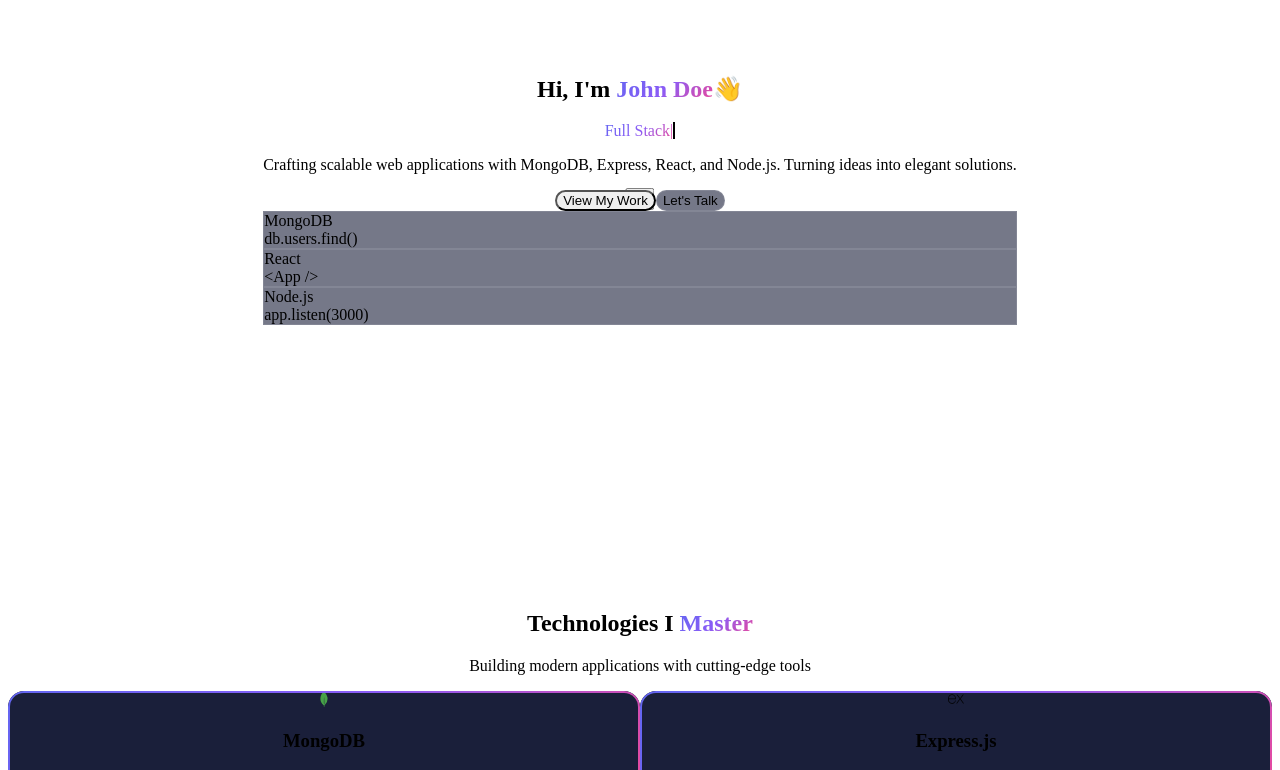
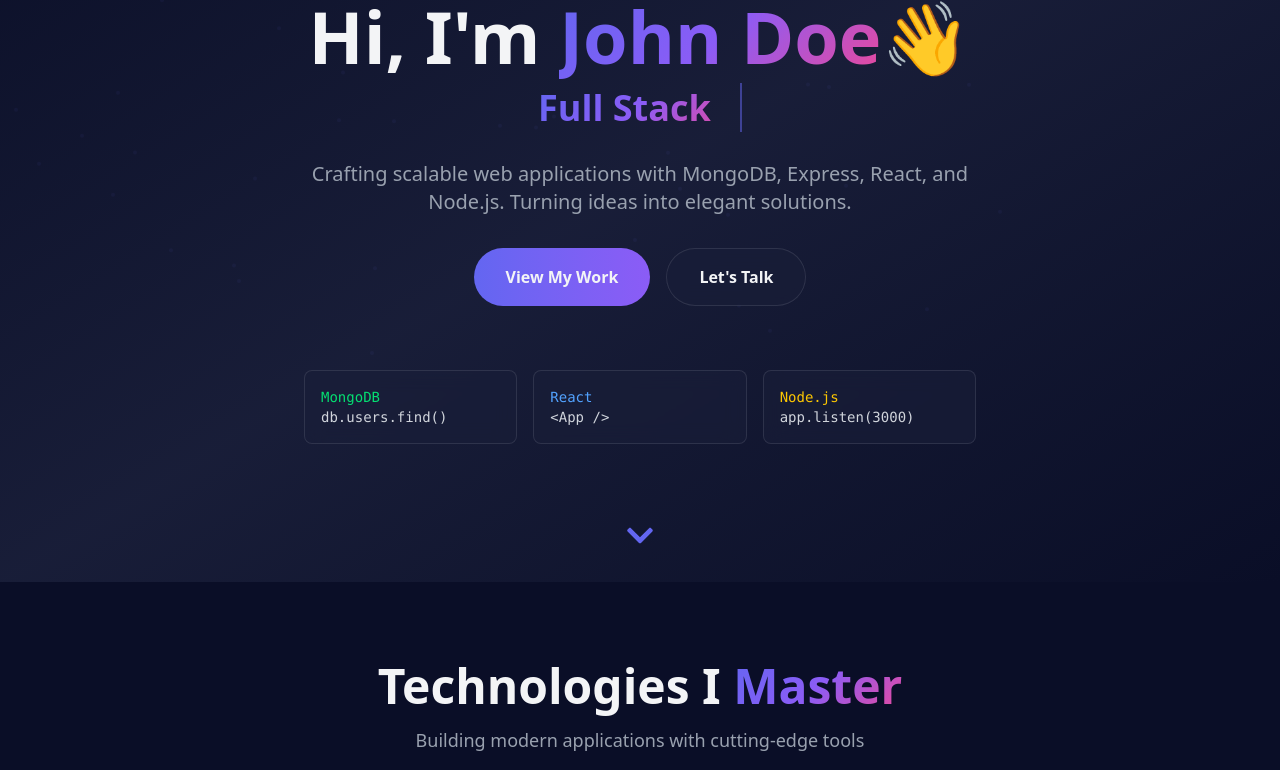
Before and after one commit to ana-yet/anayet-portfolio, a Next.js app: page / in a window 1280 px wide. Shown: the part 218-988 px from the top of the page. Built offline with nearby package versions, Linux system fonts and the light colour scheme.

Commit message:
solved the all errors. - hero section and css design probles

```diff
--- a/next.config.mjs
+++ b/next.config.mjs
@@ -1,6 +1,9 @@
 /** @type {import('next').NextConfig} */
 const nextConfig = {
   /* config options here */
+  images: {
+    domains: ["images.unsplash.com", "i.pravatar.cc", "images.remotePatterns"],
+  },
 };
 
 export default nextConfig;
--- a/src/app/globals.css
+++ b/src/app/globals.css
@@ -1,45 +1,43 @@
-@tailwind utilities;
+@import "tailwindcss";
 
-@layer base {
-  :root {
+/*
+ * Use the `@theme` directive to add custom values to your theme.
+ * These values will be used to generate custom CSS properties and utility classes.
+ */
+@theme {
   --font-inter: "Inter", sans-serif;
   --font-space-grotesk: "Space Grotesk", sans-serif;
   --font-fira-code: "Fira Code", monospace;
-  }
+
+  --color-primary: #6366f1;
+  --color-secondary: #8b5cf6;
+  --color-accent: #ec4899;
+  --color-dark-bg: #0a0e27;
+  --color-dark-card: #1a1f3a;
+  --color-dark-lighter: #252b4a;
 }
 
-@layer utilities {
-  .gradient-text {
+/*
+ * Use the `@utility` directive to register custom utility classes that
+ * Tailwind can safely purge and optimize.
+ */
+@utility gradient-text {
   background: linear-gradient(135deg, #6366f1 0%, #8b5cf6 50%, #ec4899 100%);
   -webkit-background-clip: text;
   -webkit-text-fill-color: transparent;
   background-clip: text;
 }
 
-  .glass {
+@utility glass {
   background: rgba(26, 31, 58, 0.6);
   backdrop-filter: blur(10px);
   border: 1px solid rgba(255, 255, 255, 0.1);
 }
 
-  .gradient-border {
+@utility gradient-border {
   position: relative;
   background: #1a1f3a;
   border-radius: 1rem;
-  }
-
-  .gradient-border::before {
-    content: "";
-    position: absolute;
-    inset: 0;
-    border-radius: 1rem;
-    padding: 2px;
-    background: linear-gradient(135deg, #6366f1, #8b5cf6, #ec4899);
-    -webkit-mask: linear-gradient(#fff 0 0) content-box,
-      linear-gradient(#fff 0 0);
-    -webkit-mask-composite: xor;
-    mask-composite: exclude;
-  }
 }
 
 /* Custom Scrollbar */
@@ -60,6 +58,19 @@
   background: linear-gradient(180deg, #8b5cf6, #ec4899);
 }
 
+/* Gradient border pseudo-element */
+.gradient-border::before {
+  content: "";
+  position: absolute;
+  inset: 0;
+  border-radius: 1rem;
+  padding: 2px;
+  background: linear-gradient(135deg, #6366f1, #8b5cf6, #ec4899);
+  -webkit-mask: linear-gradient(#fff 0 0) content-box, linear-gradient(#fff 0 0);
+  -webkit-mask-composite: xor;
+  mask-composite: exclude;
+}
+
 /* Smooth Scrolling */
 html {
   scroll-behavior: smooth;
--- a/src/components/Hero.jsx
+++ b/src/components/Hero.jsx
@@ -11,6 +11,7 @@
   const [isDeleting, setIsDeleting] = useState(false);
   const [loopNum, setLoopNum] = useState(0);
   const [typingSpeed, setTypingSpeed] = useState(150);
+  const [particles, setParticles] = useState([]);
 
   const roles = [
     "MERN Stack Developer",
@@ -19,6 +20,28 @@
     "React Specialist",
   ];
 
+  // Generate particles only on client side
+  useEffect(() => {
+    // Skip on server-side render to prevent hydration mismatch
+    if (typeof window === "undefined") return;
+
+    // Use requestAnimationFrame to defer state update
+    const generateParticles = () => {
+      const generatedParticles = Array.from({ length: 50 }, (_, i) => ({
+        id: i,
+        initialX: Math.floor(Math.random() * 1000),
+        initialY: Math.floor(Math.random() * 600),
+        animateY: Math.floor(Math.random() * 600),
+        duration: Math.floor(Math.random() * 10) + 5,
+      }));
+      setParticles(generatedParticles);
+    };
+
+    // Defer particle generation to next animation frame
+    requestAnimationFrame(generateParticles);
+  }, []);
+
+  // Effect for typing animation
   useEffect(() => {
     const handleType = () => {
       const i = loopNum % roles.length;
@@ -44,35 +67,34 @@
     return () => clearTimeout(timer);
   }, [text, isDeleting, loopNum, typingSpeed, roles]);
 
-  // Particle generation
-  const particles = Array.from({ length: 50 });
-
   return (
     <section
       id="home"
       className="min-h-screen flex items-center justify-center relative overflow-hidden pt-20"
     >
-      {/* Particles Background */}
+      {/* Particles Background - only render when particles are available */}
+      {particles.length > 0 && (
         <div className="absolute inset-0 overflow-hidden">
-        {particles.map((_, i) => (
+          {particles.map((particle) => (
             <motion.div
-            key={i}
+              key={particle.id}
               className="absolute w-1 h-1 bg-primary/50 rounded-full"
               initial={{
-              x: Math.random() * window.innerWidth,
-              y: Math.random() * window.innerHeight,
+                x: particle.initialX,
+                y: particle.initialY,
               }}
               animate={{
-              y: [null, Math.random() * window.innerHeight],
+                y: [null, particle.animateY],
               }}
               transition={{
-              duration: Math.random() * 10 + 5,
+                duration: particle.duration,
                 repeat: Infinity,
                 ease: "linear",
               }}
             />
           ))}
         </div>
+      )}
 
       {/* Gradient Overlay */}
       <div className="absolute inset-0 bg-gradient-to-br from-dark-bg via-dark-card to-dark-bg opacity-90" />
@@ -107,7 +129,7 @@
               whileHover={{ scale: 1.05 }}
               whileTap={{ scale: 0.95 }}
               onClick={() => scrollToSection("projects")}
-              className="px-8 py-4 bg-linear-to-r from-primary to-secondary rounded-full font-semibold hover:shadow-xl hover:shadow-primary/50 transition-all"
+              className="px-8 py-4 bg-gradient-to-r from-primary to-secondary rounded-full font-semibold hover:shadow-xl hover:shadow-primary/50 transition-all"
             >
               View My Work
             </motion.button>
--- a/src/components/TechStack.jsx
+++ b/src/components/TechStack.jsx
@@ -2,8 +2,6 @@
 
 import { motion } from "framer-motion";
 import { FaReact, FaNodeJs, FaGitAlt, FaAmazon } from "react-icons/fa";
-
-import { techStack } from "@/lib/data";
 import {
   SiDocker,
   SiExpress,
@@ -13,6 +11,7 @@
   SiTypescript,
 } from "react-icons/si";
 
+import { techStack } from "@/lib/data";
 const TechStack = () => {
   const mainTechs = [
     { name: "MongoDB", icon: SiMongodb, color: "#47A248", size: "large" },
```
Lines whose indentation alone changed are shown as unchanged.
